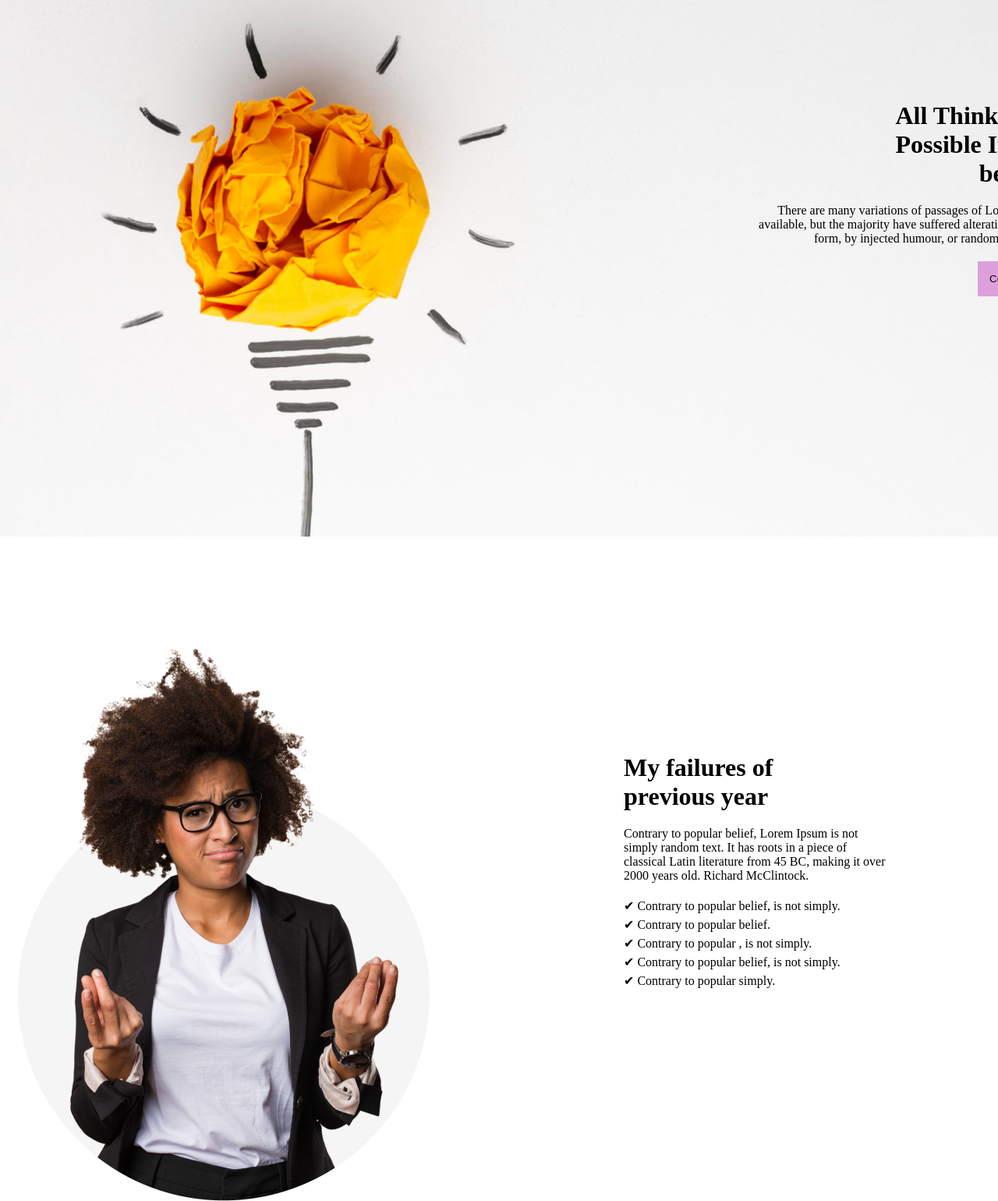
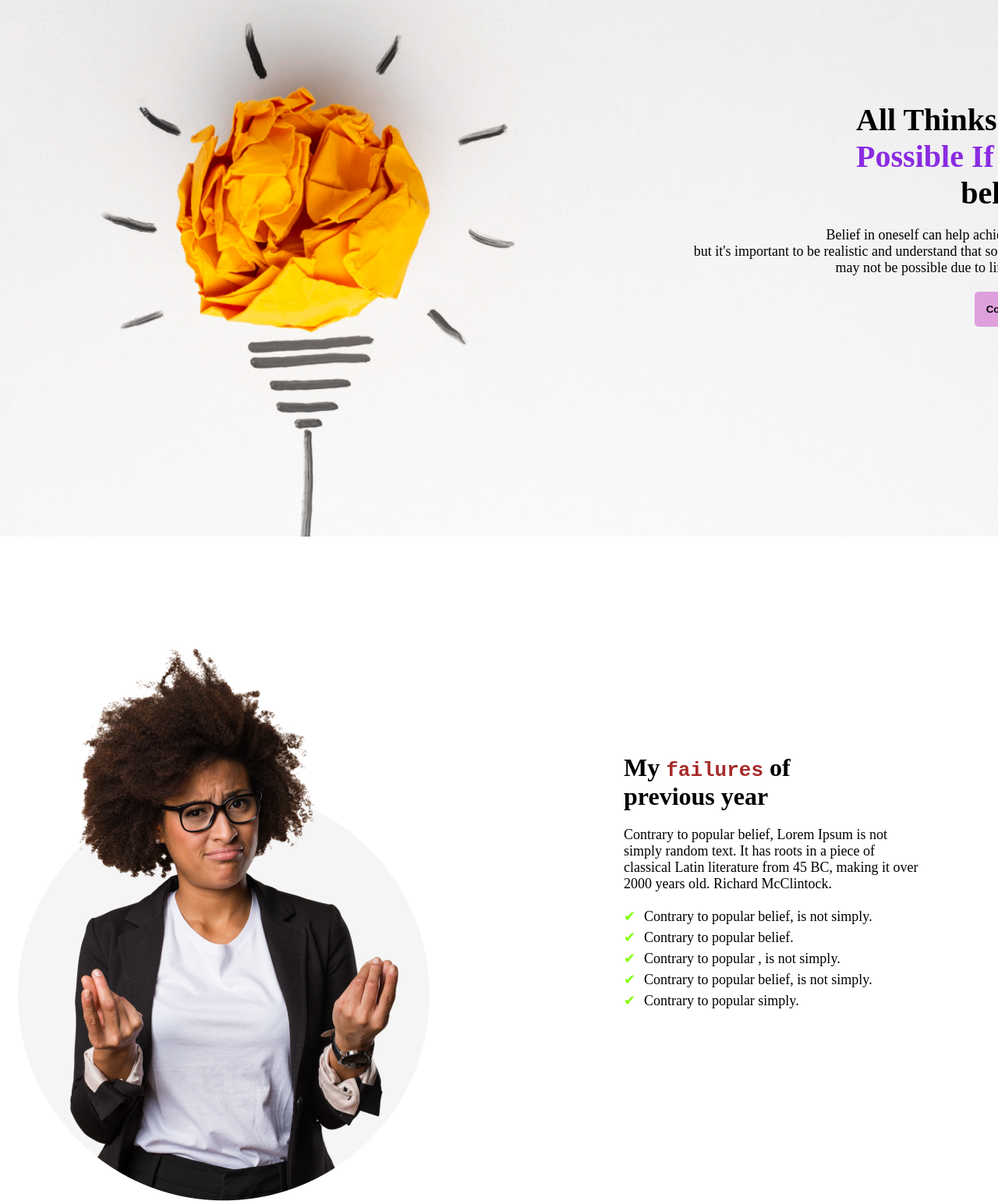
Before and after one commit to mdinamullah27/assignment_programming_hero_1, a plain HTML site: page index.html in a window 1280 px wide. Shown: the part 120-1660 px from the top of the page at 78% size. Drawn offline with Linux system fonts and the light colour scheme.

Commit message:
comments and colour change

```diff
--- a/assets/style.css
+++ b/assets/style.css
@@ -5,6 +5,8 @@
     box-sizing: border-box;
 
 }
+
+/* banner css start*/
 .banner{
     height: 808px;
     width: 1600px;
@@ -18,7 +20,13 @@
     font-style:inherit;
 
 
+
 }
+/* banner css end*/
+
+
+
+/* failures section css  start*/
 .scond_banner{
     height: 800px;
     width: 1600px;
@@ -41,6 +49,10 @@
 
     float:right;
 }
+/* failures section css  start*/
+
+
+/* My_plane section css  start*/
 .My_plane{
     width: 1600px;
     height: 400px;
@@ -55,7 +67,13 @@
 
 
 }
+/* My_plane section css  end*/
+
+
+
+/* Gredient_style css start */
 .Gredient_style{
+    border-radius: 10px;
     width: 1130px;
     height: 300px;
     margin: 0 auto;
@@ -66,6 +84,9 @@
     padding-top: 50px;
     padding-left: 150px;
 }
+/* Gredient_style css end */
+
+/* foter section css start */
 .Subscribe{
     text-align: end;
 }
@@ -87,6 +108,9 @@
     margin: 0 auto ;
 
 }
+/* foter section css end */
+
+/* My_research section css start */
 .My_research{
     width: 1600px;
     height: 600px;
@@ -102,3 +126,4 @@
     float: left;
 
 }
+/* My_research section css start */
--- a/index.html
+++ b/index.html
@@ -10,37 +10,40 @@
 </head>
 
 <body>
-
+    <!-- banner section start -->
     <div class="banner">
-        <h1 style="font-weight:bold ;">All Thinks Are</h1>
-        <h1 style="font-weight:bold ;">Possible If You</h1>
-        <h1 style="font-weight:bold ;">believe</h1>
-        <p style="margin-top: 20px;">There are many variations of passages of Lorem Ipsum</p>
-        <p> available, but the majority have suffered alteration in some</p>
-        <p>form, by injected humour, or randomised words</p>
-        <button style="color: hsl(160, 18%, 3%);padding: 15px;background-color: plum;margin-top: 20px;">Contact
+        <h1 style="font-weight:bold ;font-size: 40px;">All Thinks Are</h1>
+        <h1 style="font-weight:bold ;font-size: 40px; color: blueviolet;">Possible If You</h1>
+        <h1 style="font-weight:bold ;font-size: 40px;">believe</h1>
+        <p style="margin-top: 20px;font-size: 18px;">Belief in oneself can help achieve goals,</p>
+        <p style="font-size: 18px;">but it's important to be realistic and understand that some things</p>
+        <p style="font-size: 18px;">may not be possible due to limitations.</p>
+        <button style="color: hsl(160, 18%, 3%);padding: 15px;background-color: plum;margin-top: 20px;border-radius: 5px;font-weight: bold;">Contact
             Us</button>
     </div>
+    <!-- banner section end -->
 
-
+    <!-- failures section start -->
     <div class="scond_banner">
         <div class="person"></div>
         <div class="person_description">
-            <h1 style="font-weight: bold;margin-top: 150px;">My failures of</h1>
+            <h1 style="font-weight: bold;margin-top: 150px;">My <samp style="color: brown;">failures</samp> of</h1>
             <h1 style="font-weight: bold;"> previous year</h1>
-            <p style="margin-top: 20px;margin-bottom: 20px;">Contrary to popular belief, Lorem Ipsum is not <br>simply
+            <p style="margin-top: 20px;margin-bottom: 20px; font-size: 18px;">Contrary to popular belief, Lorem Ipsum is not <br>simply
                 random text. It has roots in a piece of <br>classical Latin literature from 45 BC, making it over
                 <br>2000 years old. Richard McClintock.
             </p>
-            <p style="margin-bottom: 5px;">✔ Contrary to popular belief, is not simply.</p>
-            <p style="margin-bottom: 5px;">✔ Contrary to popular belief.</p>
-            <p style="margin-bottom: 5px;">✔ Contrary to popular , is not simply.</p>
-            <p style="margin-bottom: 5px;">✔ Contrary to popular belief, is not simply.</p>
-            <p style="margin-bottom: 5px;">✔ Contrary to popular simply.</p>
-
-        </div>
+            <p style="margin-bottom: 5px; font-size: 18px;"><samp style="color: chartreuse; ">✔ </samp> Contrary to popular belief, is not simply.</p>
+            <p style="margin-bottom: 5px; font-size: 18px;"><samp style="color: chartreuse;">✔ </samp> Contrary to popular belief.</p>
+            <p style="margin-bottom: 5px; font-size: 18px;"><samp style="color: chartreuse;">✔ </samp> Contrary to popular , is not simply.</p>
+            <p style="margin-bottom: 5px; font-size: 18px;"><samp style="color: chartreuse; ">✔ </samp> Contrary to popular belief, is not simply.</p>
+            <p style="margin-bottom: 5px; font-size: 18px;"><samp style="color: chartreuse;">✔ </samp> Contrary to popular simply.</p>
 
     </div>
+    </div>
+    <!-- failures section end -->
+
+    <!-- my plane section start -->
     <div class="My_plane">
         <h1 style="margin-bottom: 50px;">My Plans</h1>
         <div class="skills">
@@ -65,6 +68,9 @@
         </div>
 
     </div>
+    <!-- my plane section end -->
+
+    <!-- Research Section start -->
 
     <div class="My_research">
         <div class="my_experience" style="text-align: center;">
@@ -82,18 +88,28 @@
             <p style="font-size: 25px;margin-bottom: 20px;">✔ An Effective Approach to Address Processing Time and
                 Computational<br>Complexity Employing Modified CCT for Lung Disease Classification</p>
             <p style="font-size: 25px;margin-bottom: 20px;">✔ A Robust Deep Learning based Framework for
-                <br>High-Precision Detection of Liver Disease</p>
+                <br>High-Precision Detection of Liver Disease
+            </p>
         </div>
 
     </div>
+    <!-- Research Section end -->
+
+
+    <!-- Gredient_style whtch  section start -->
 
     <div class="Gredient_style">
         <h1 style="color: white;font-weight: bold; ">Awlays keep a positive<br> mindset</h1>
-        <button style="color: hsl(160, 18%, 3%);padding: 15px;background-color: plum;margin-top: 20px;">Call
+        <button style="color: hsl(160, 18%, 3%);padding: 15px;background-color: plum;margin-top: 20px;padding: 10px;border-radius: 5px;font-weight: bold;">Call
             Now</button>
 
 
     </div>
+
+    <!-- Gredient_style whtch emoji section end -->
+
+
+    <!-- foter section start  -->
     <div class="foter">
         <div class="foter_text" style="padding-top:150px ;">
             <div class="Future" style="width: 50%;float: left;">
@@ -103,8 +119,7 @@
                 <p style="margin-bottom: 10px;margin-top: 10px;">Email:inamkhan.me@gmail.com</p>
                 <p>phone:01753-197204</p>
                 <p style="margin-top: 20px; word-spacing: 0.2in;"><img src="./images/icons/fb.png"
-                        alt="https://www.facebook.com/mdinamullan.khan/"> <img src="./images/icons/youtube.png"
-                        alt="">
+                        alt="https://www.facebook.com/mdinamullan.khan/"> <img src="./images/icons/youtube.png" alt="">
                     <img src="./images/icons/twitter.png" alt="#">
                 </p>
             </div>
@@ -115,11 +130,12 @@
                     placeholder="Enter Your Email">
                 <br>
                 <button
-                    style="margin-right: 95px; color: hsl(160, 18%, 3%);padding: 15px;background-color: plum;margin-top: 20px;font-weight: bold;">Subscribe</button>
+                    style="margin-right: 95px; color: hsl(160, 18%, 3%);padding: 15px;background-color: plum;margin-top: 20px;font-weight: bold;border-radius: 5px;">Subscribe</button>
             </div>
 
         </div>
     </div>
+    <!-- foter section start end -->
 </body>
 
 </html>
```
